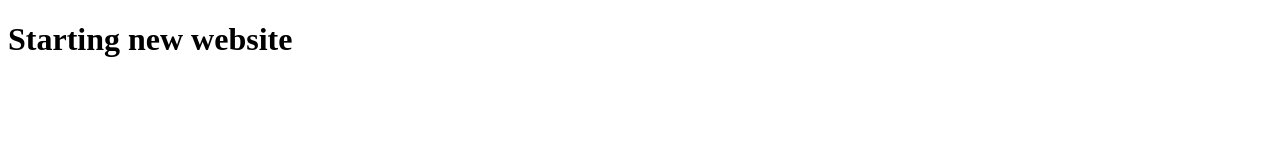
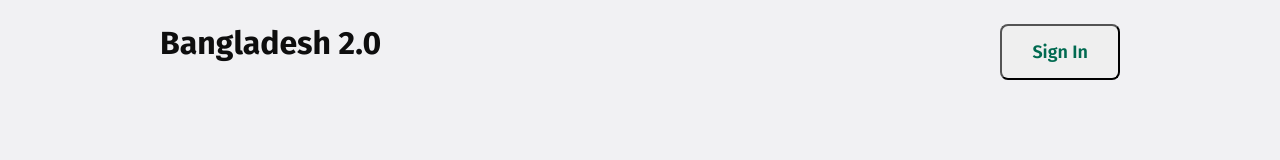
Before and after one commit to abdeyrabby404/B11A1--assignment-1-main, a plain HTML site: page index.html in a window 1280 px wide. Drawn offline with Linux system fonts and the light colour scheme.

Commit message:
Creat navbar

```diff
--- a/index.html
+++ b/index.html
@@ -1,12 +1,22 @@
 <!DOCTYPE html>
 <html lang="en">
-<head>
-    <meta charset="UTF-8">
-    <meta name="viewport" content="width=device-width, initial-scale=1.0">
+  <head>
+    <meta charset="UTF-8" />
+    <meta name="viewport" content="width=device-width, initial-scale=1.0" />
     <title>Bangladesh 2.0</title>
-    <link rel="stylesheet" href="style.css">
-</head>
-<body>
-    <h1>Starting new website</h1>
-</body>
+    <link
+      href="https://fonts.googleapis.com/css2?family=Fira+Sans:ital,wght@0,100;0,200;0,300;0,400;0,500;0,600;0,700;0,800;0,900;1,100;1,200;1,300;1,400;1,500;1,600;1,700;1,800;1,900&display=swap"
+      rel="stylesheet" />
+    <link rel="stylesheet" href="style.css" />
+  </head>
+  <body class="fontstyle body_bg">
+    <header>
+      <nav>
+        <h1>Bangladesh 2.0</h1>
+        <button class="fontstyle">Sign In</button>
+      </nav>
+    </header>
+    <main></main>
+    <footer></footer>
+    </body>
 </html>
--- a/style.css
+++ b/style.css
@@ -0,0 +1,33 @@
+* {
+    margin: 0;
+    padding: 0;
+  }
+  .fontstyle {
+    font-family: "Fira Sans", serif;
+    font-optical-sizing: auto;
+    font-style: normal;
+  }
+  .body_bg{
+    background-color: #f1f1f3;
+  }
+/* For navbar */
+  nav {
+    padding: 24px 160px;
+    display: flex;
+    justify-content: space-between;
+    margin-bottom: 20px;
+  }
+  nav h1 {
+    color: #0e0e0e;
+    font-size: 32px;
+    font-weight: 700;
+  }
+  nav button {
+    padding: 15px 30px;
+
+    color: #006a50;
+    font-size: 18px;
+    font-weight: 600;
+
+    border-radius: 8px;
+  }
```
Also changed, not shown: new.html (added).
